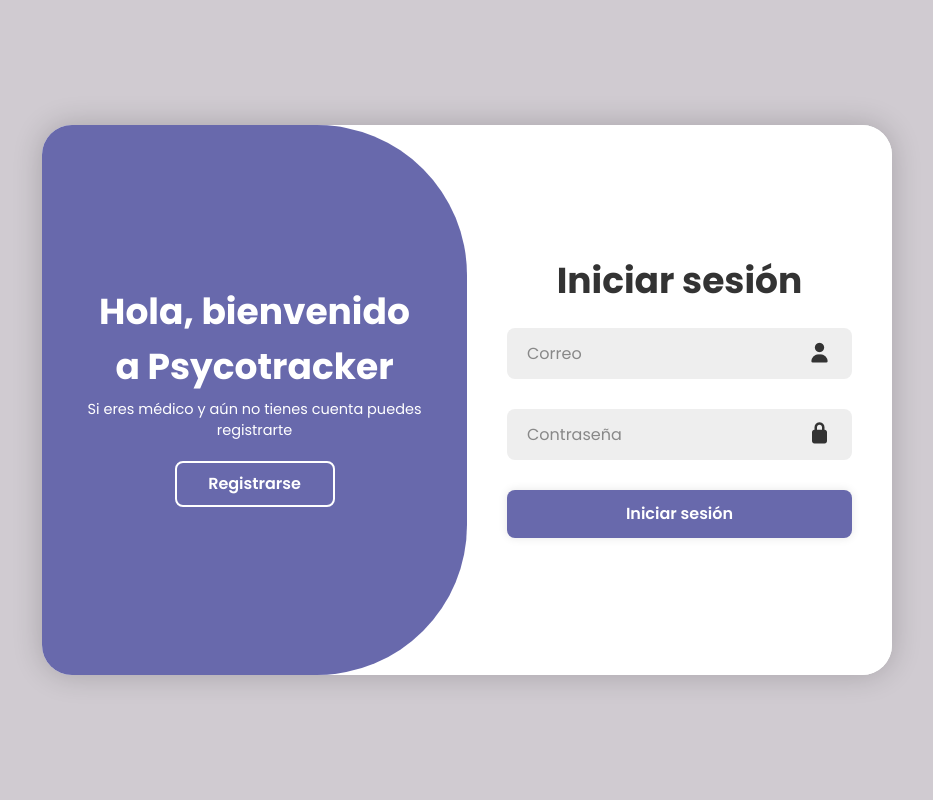
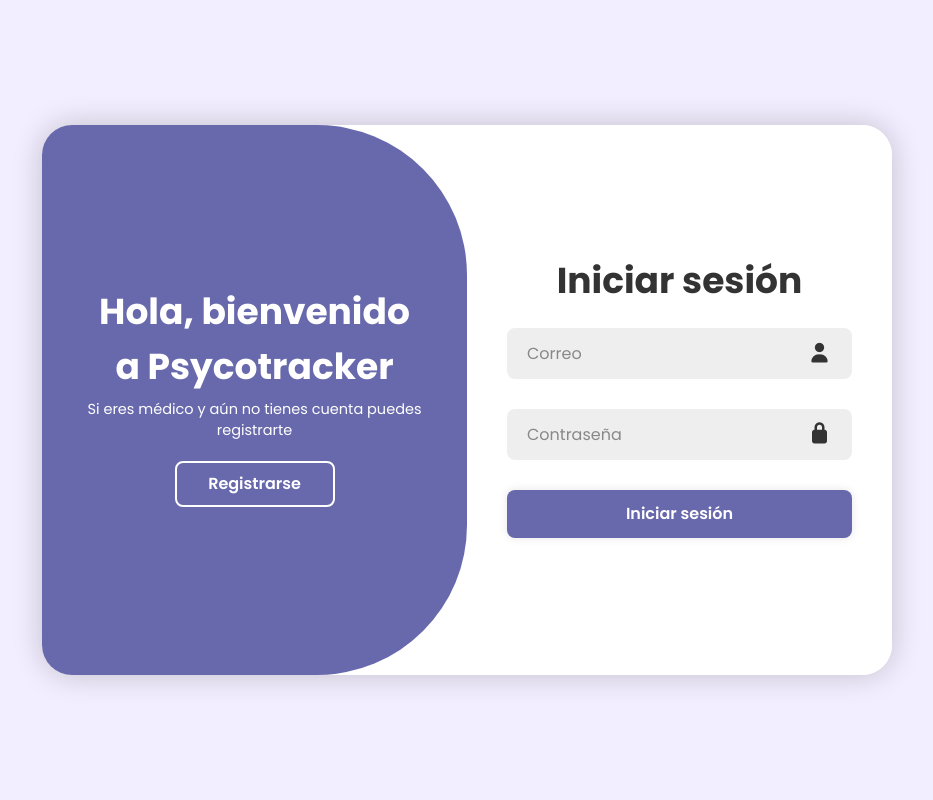
Before and after one commit to AnibalLopez0/Modular, a PHP site: page /Ventanas/RegistroLogin.php in a window 1280 px wide. Shown: the whole page, without its empty margins (173-1106 px from the left). Run offline with PHP 8.4, Linux system fonts and the light colour scheme; some libraries are stand-ins or nearby versions.

Commit message:
Update estilosRegistroLogin.css

```diff
--- a/CSS/estilosRegistroLogin.css
+++ b/CSS/estilosRegistroLogin.css
@@ -14,7 +14,7 @@
     justify-content: center;
     align-items: center;
     min-height: 100vh;
-    background: #d0cbd1;
+    background: #f3eeff;
 }
 
 .container{
```
